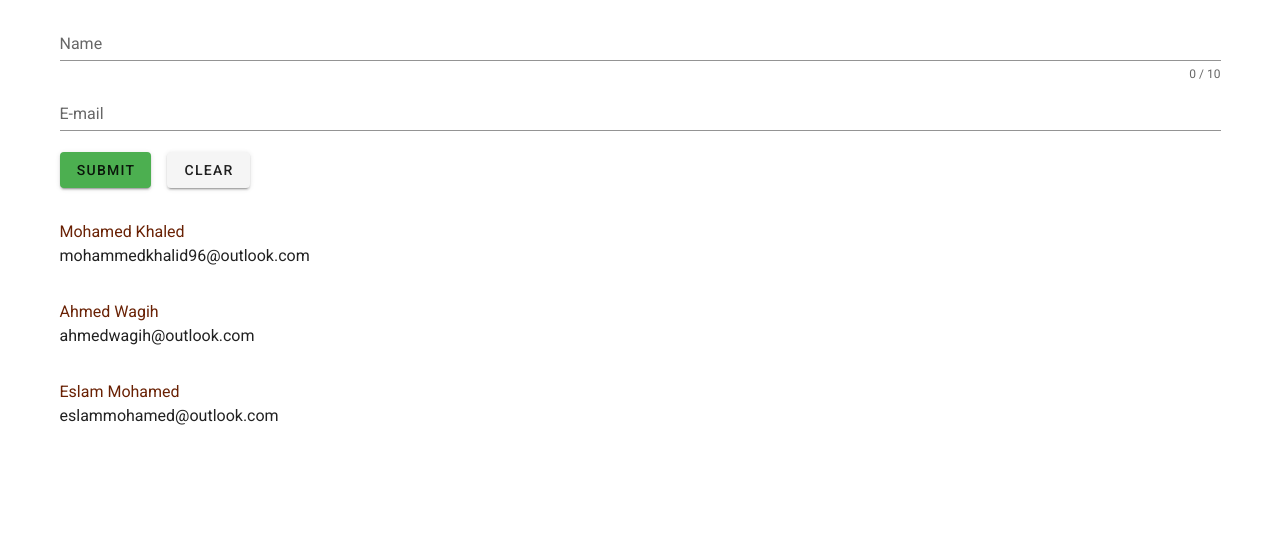
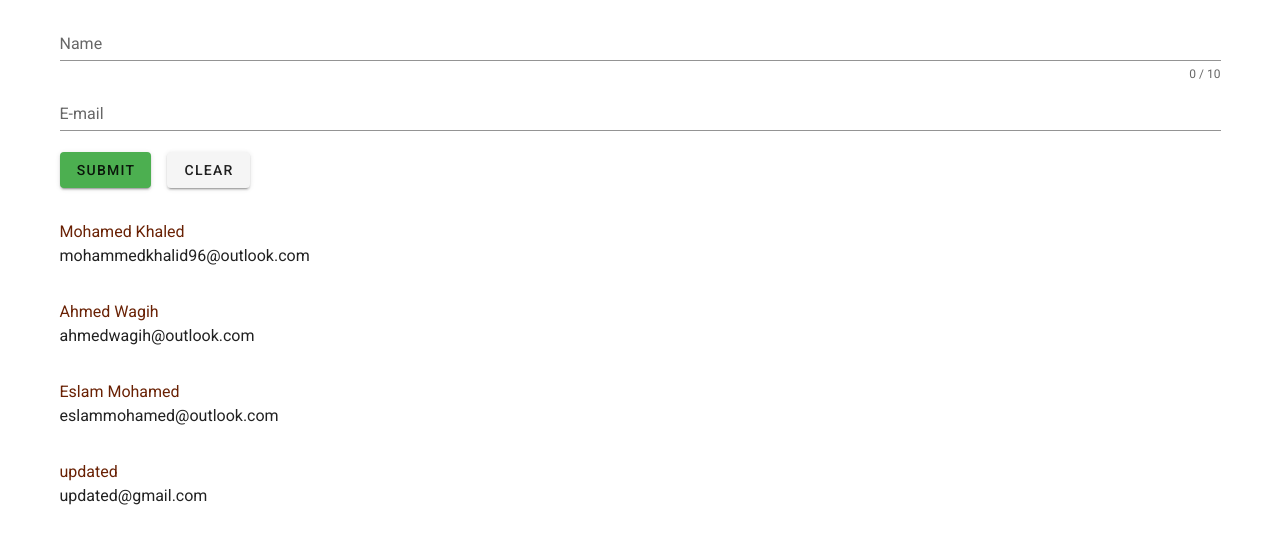
Before and after one commit to MohammedKhalid96/vue-form-handle-api, a Vue app: page / in a window 1280 px wide. Shown: the top 544 px of the page. Built offline with nearby package versions, Linux system fonts and the light colour scheme; data requests are answered from the project's data file.

Commit message:
Post/Patch user info

```diff
--- a/db.json
+++ b/db.json
@@ -14,6 +14,11 @@
       "id": 3,
       "name": "Eslam Mohamed",
       "email": "eslammohamed@outlook.com"
+    },
+    {
+      "name": "updated",
+      "email": "updated@gmail.com",
+      "id": 4
     }
   ]
 }
--- a/src/components/Form.vue
+++ b/src/components/Form.vue
@@ -19,7 +19,7 @@
         @blur="$v.email.$touch()"
       ></v-text-field>
 
-      <v-btn class="mr-4 green" @click="addUser">submit</v-btn>
+      <v-btn class="mr-4 green" @click="addUser()">submit</v-btn>
       <v-btn @click="clear">clear</v-btn>
     </form>
 
@@ -82,14 +82,17 @@ export default {
   },
 
   methods: {
-    submit() {
-      this.$v.$touch();
-    },
     async addUser() {
       const res = await axios.post(baseURL, {
         name: this.name,
         email: this.email
       });
+
+      await axios.patch(baseURL + "/" + res.data.id, {
+        name: (this.name = "updated"),
+        email: (this.email = "updated@gmail.com")
+      });
+
       this.users = [...this.users, res.data];
       this.name = "";
       this.email = "";
```
